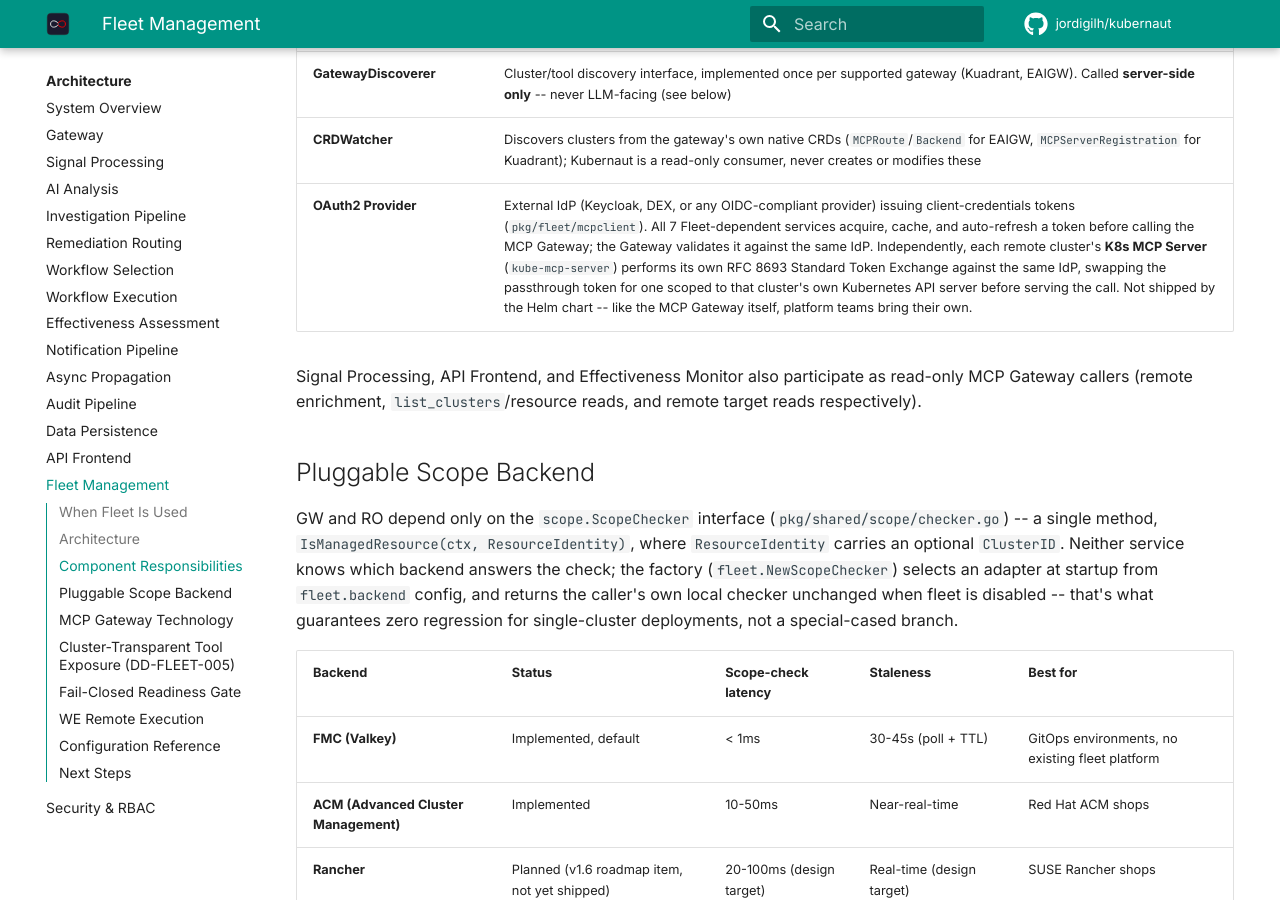
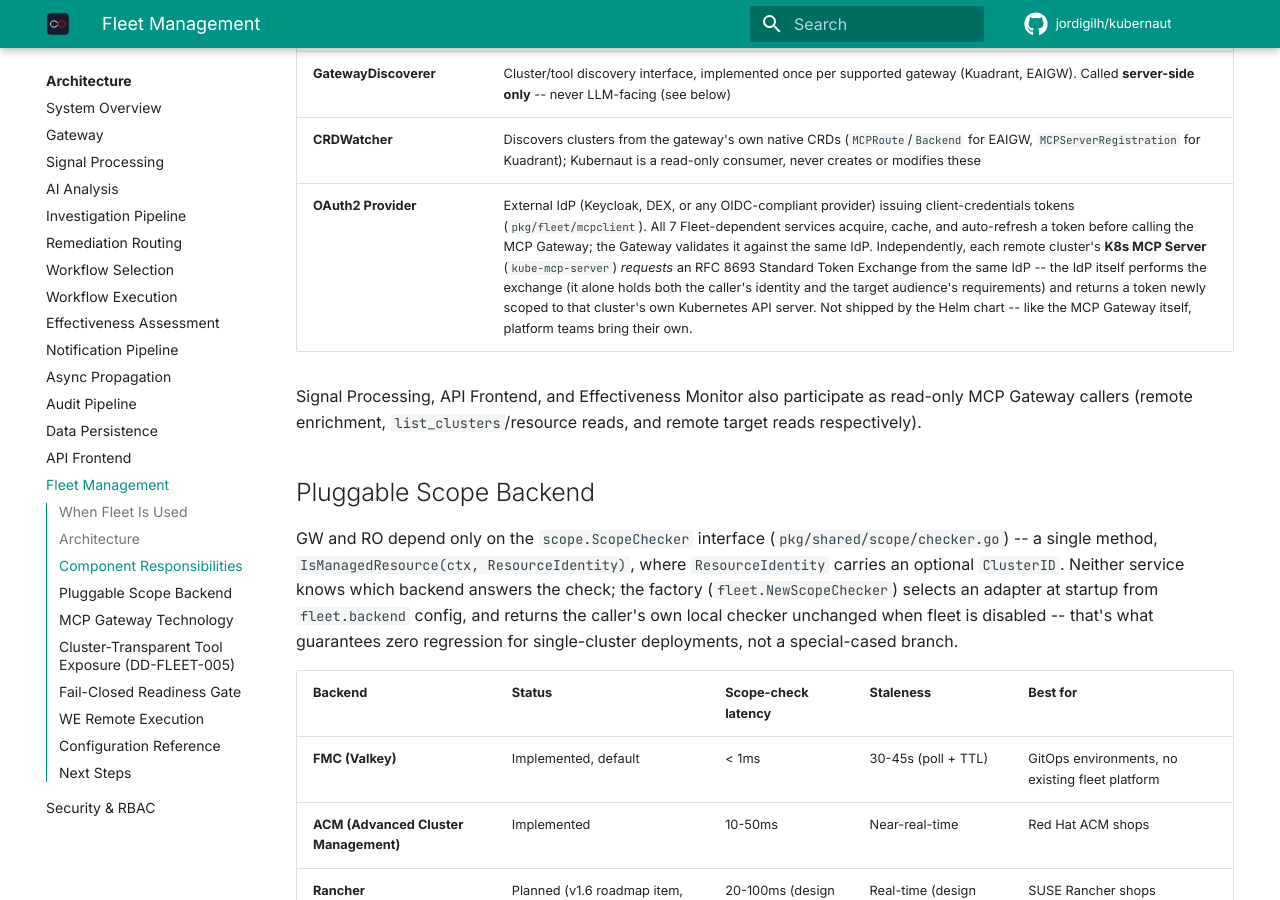
Before and after one commit to jordigilh/kubernaut-docs, an MkDocs documentation site: the page built from docs/architecture/fleet.md, in a window 1280 px wide and 900 px high, scrolled down 2234 px. Built offline with MkDocs 1.6.1 and Material for MkDocs 9.7.7, drawn with Linux system fonts in a browser that asks for light colours; comment, search, counter and statistics services are not loaded; the version menu is left out.

Commit message:
docs(fleet): clarify OAuth2 Provider performs the RFC 8693 exchange, kube-mcp-server only requests it
Verified against kube-mcp-server's actual keycloak-v1 exchanger
(pkg/tokenexchange/keycloak_v1_exchanger.go, cross-checked live in
spike S17): kube-mcp-server POSTs a token-exchange grant to the IdP's
token endpoint and receives back a newly-audienced token. The IdP is
the only party holding both the caller's identity and the target
audience's requirements, so it -- not kube-mcp-server -- is the one
that actually performs the exchange.

Reword the Mermaid edge labels, the OAuth2 explainer paragraph, and
the Component Responsibilities table entry in fleet.md accordingly
("requests" instead of "performs" for kube-mcp-server), plus a
matching wording fix in the SVG's internal comment.

````diff
--- a/docs/architecture/fleet.md
+++ b/docs/architecture/fleet.md
@@ -60,16 +60,16 @@ The **MCP Gateway is external infrastructure** -- like PostgreSQL or Prometheus,
         GWY --> MCPb["K8s MCP Server<br/>Cluster B"]
         GWY --> MCPc["K8s MCP Server<br/>Cluster C"]
 
-        MCPa -.->|"token exchange<br/>RFC 8693"| IdP
-        MCPb -.->|"token exchange<br/>RFC 8693"| IdP
-        MCPc -.->|"token exchange<br/>RFC 8693"| IdP
+        MCPa -.->|"requests token exchange<br/>RFC 8693"| IdP
+        MCPb -.->|"requests token exchange<br/>RFC 8693"| IdP
+        MCPc -.->|"requests token exchange<br/>RFC 8693"| IdP
 
         MCPa --> ClusterA[("Cluster A")]
         MCPb --> ClusterB[("Cluster B")]
         MCPc --> ClusterC[("Cluster C")]
     ```
 
-    Two distinct OAuth2 interactions happen against the same IdP: the MCP Gateway only **validates** the caller's client-credentials token at the edge; the actual **RFC 8693 Standard Token Exchange** -- swapping that passthrough token for one scoped to the local cluster's Kubernetes API server -- happens independently inside each remote cluster's `kube-mcp-server`, not in the Gateway itself.
+    Two distinct OAuth2 interactions happen against the same IdP, and the Gateway is not involved in either: the MCP Gateway only **validates** the caller's client-credentials token at the edge. The actual **RFC 8693 Standard Token Exchange** is performed by the **OAuth2 Provider itself** -- it is the only party that holds both the caller's identity (the passthrough token it already issued) and the target audience's requirements (the client-scope/audience-mapper assignment for `kube-mcp-server`), so only it can validate the old token and mint the new one. Each remote cluster's `kube-mcp-server` merely **requests** this exchange (`POST .../protocol/openid-connect/token` with `grant_type=urn:ietf:params:oauth:grant-type:token-exchange`, per its `keycloak-v1` exchange strategy) and receives back a token newly scoped to its own Kubernetes API server.
 
 ## Component Responsibilities
 
@@ -81,7 +81,7 @@ The **MCP Gateway is external infrastructure** -- like PostgreSQL or Prometheus,
 | **FederatedScopeChecker** | Routes scope checks: `ClusterID == ""` -> local `scope.Manager`; `ClusterID != ""` -> the configured remote backend adapter |
 | **GatewayDiscoverer** | Cluster/tool discovery interface, implemented once per supported gateway (Kuadrant, EAIGW). Called **server-side only** -- never LLM-facing (see below) |
 | **CRDWatcher** | Discovers clusters from the gateway's own native CRDs (`MCPRoute`/`Backend` for EAIGW, `MCPServerRegistration` for Kuadrant); Kubernaut is a read-only consumer, never creates or modifies these |
-| **OAuth2 Provider** | External IdP (Keycloak, DEX, or any OIDC-compliant provider) issuing client-credentials tokens (`pkg/fleet/mcpclient`). All 7 Fleet-dependent services acquire, cache, and auto-refresh a token before calling the MCP Gateway; the Gateway validates it against the same IdP. Independently, each remote cluster's **K8s MCP Server** (`kube-mcp-server`) performs its own RFC 8693 Standard Token Exchange against the same IdP, swapping the passthrough token for one scoped to that cluster's own Kubernetes API server before serving the call. Not shipped by the Helm chart -- like the MCP Gateway itself, platform teams bring their own. |
+| **OAuth2 Provider** | External IdP (Keycloak, DEX, or any OIDC-compliant provider) issuing client-credentials tokens (`pkg/fleet/mcpclient`). All 7 Fleet-dependent services acquire, cache, and auto-refresh a token before calling the MCP Gateway; the Gateway validates it against the same IdP. Independently, each remote cluster's **K8s MCP Server** (`kube-mcp-server`) *requests* an RFC 8693 Standard Token Exchange from the same IdP -- the IdP itself performs the exchange (it alone holds both the caller's identity and the target audience's requirements) and returns a token newly scoped to that cluster's own Kubernetes API server. Not shipped by the Helm chart -- like the MCP Gateway itself, platform teams bring their own. |
 
 Signal Processing, API Frontend, and Effectiveness Monitor also participate as read-only MCP Gateway callers (remote enrichment, `list_clusters`/resource reads, and remote target reads respectively).
 
````
Also changed, not shown: docs/assets/images/fleet-architecture.svg.
